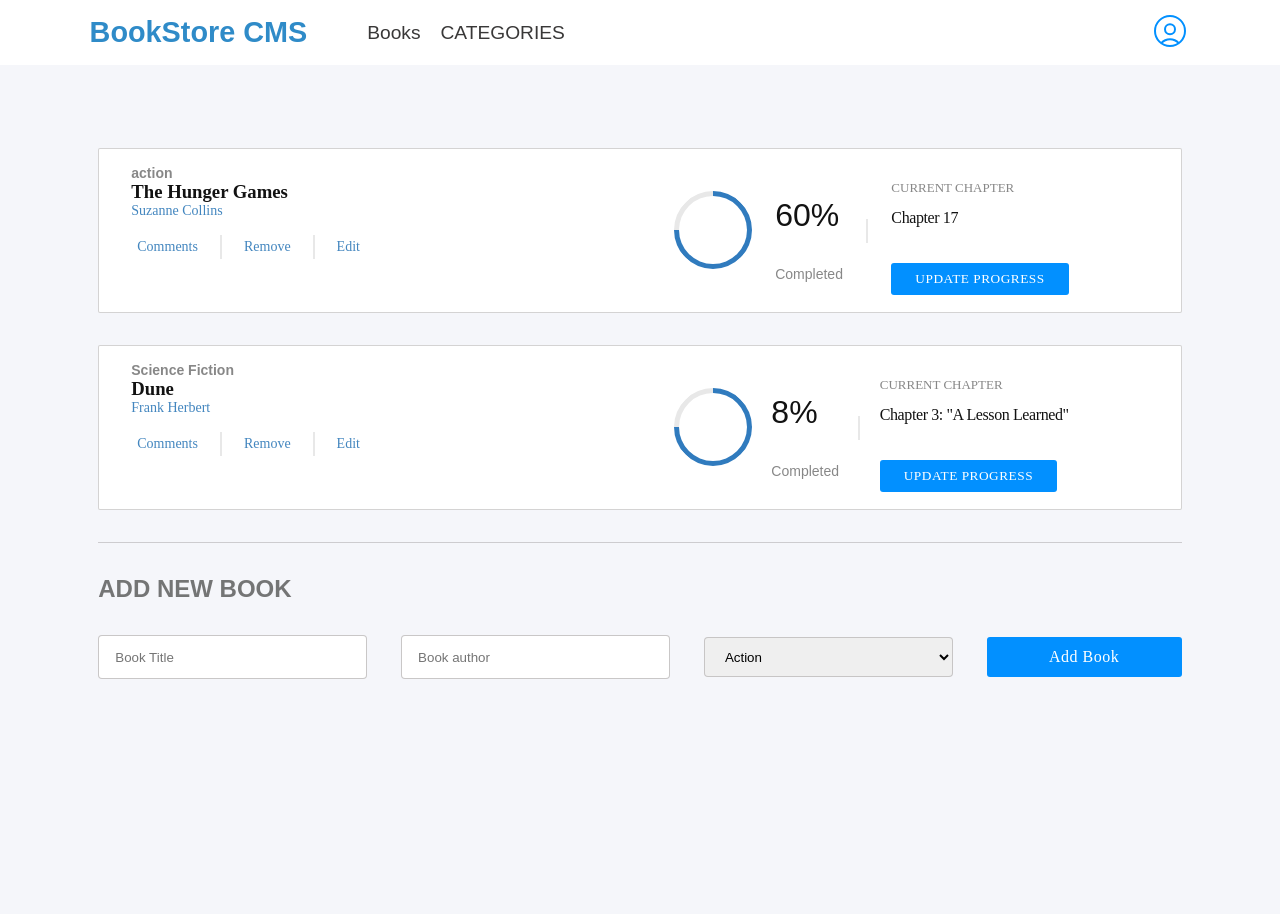
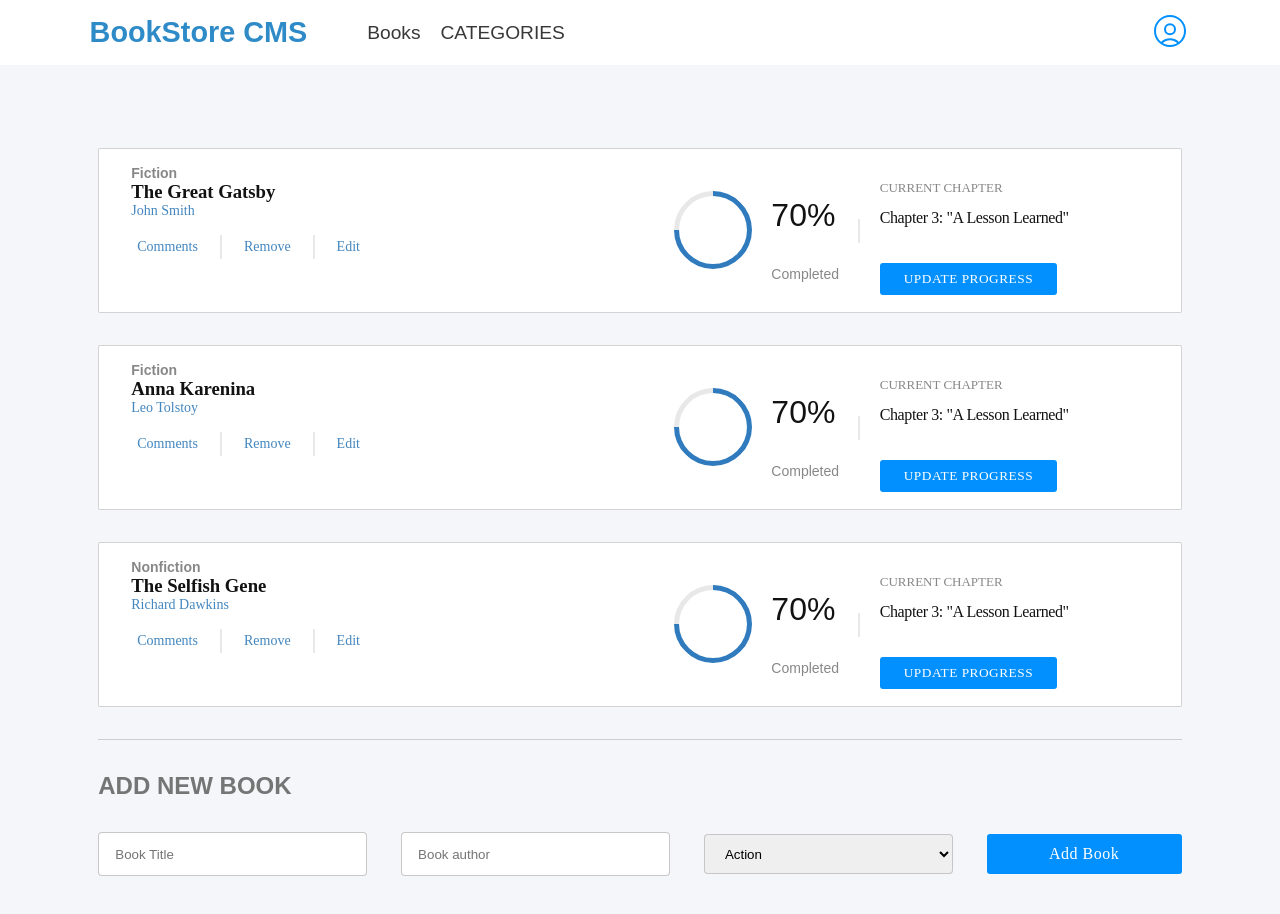
Before and after one commit to rahimialijan/BookList-App-React, a React (Create React App) app: page / in a window 1280 px wide. Shown: the top 914 px of the page. Before the commit the page ends 800 px from the top, so only its background shows below. Built offline with nearby package versions, Linux system fonts and the light colour scheme.

Commit message:
Add required changes according the rewier suggestion

```diff
--- a/src/components/form/form.jsx
+++ b/src/components/form/form.jsx
@@ -11,9 +11,6 @@ const Form = ({ booklength }) => {
     title: '',
     author: '',
     category: '',
-    status: 'Not Started',
-    progress: 0,
-    currentChapter: 'N/A',
   });
   const clearField = () => {
     setBook({
@@ -21,9 +18,6 @@ const Form = ({ booklength }) => {
       title: '',
       author: '',
       category: '',
-      status: 'Not Started',
-      progress: 0,
-      currentChapter: 'N/A',
     });
   };
 
--- a/src/components/home/bookLists.jsx
+++ b/src/components/home/bookLists.jsx
@@ -1,22 +1,23 @@
 const bookList = [
   {
-    id: '1',
-    category: 'action',
-    title: 'The Hunger Games',
-    author: 'Suzanne Collins',
-    status: 'Completed',
-    progress: 60,
-    currentChapter: 'Chapter 17',
+    item_id: 'item1',
+    title: 'The Great Gatsby',
+    author: 'John Smith',
+    category: 'Fiction',
   },
   {
-    id: '2',
-    category: 'Science Fiction',
-    title: 'Dune',
-    author: 'Frank Herbert',
-    status: 'Completed',
-    progress: 8,
-    currentChapter: 'Chapter 3: "A Lesson Learned"',
+    item_id: 'item2',
+    title: 'Anna Karenina',
+    author: 'Leo Tolstoy',
+    category: 'Fiction',
+  },
+  {
+    item_id: 'item3',
+    title: 'The Selfish Gene',
+    author: 'Richard Dawkins',
+    category: 'Nonfiction',
   },
 ];
+// Initial state:
 
 export default bookList;
--- a/src/components/home/cartItems.js
+++ b/src/components/home/cartItems.js
@@ -4,17 +4,11 @@ import { useDispatch } from 'react-redux';
 import { removeBook } from '../redux/books/booksSlice';
 
 const CartItems = ({
-  id,
-  category,
-  title,
-  author,
-  progress,
-  status,
-  currentChapter,
+  item_id: itemId, title, author, category,
 }) => {
   const dispatch = useDispatch();
   return (
-    <div key={id} className="book-list-container">
+    <div key={itemId} className="book-list-container">
       <div className="book-info">
         <h2 className="book-category">{category}</h2>
         <h3 className="book-title">{title}</h3>
@@ -27,7 +21,7 @@ const CartItems = ({
           <button
             type="button"
             className="book-action-button"
-            onClick={() => console.log(dispatch(removeBook(id)))}
+            onClick={() => dispatch(removeBook(itemId))}
           >
             Remove
           </button>
@@ -42,17 +36,16 @@ const CartItems = ({
           <div className="circular-progress" />
         </div>
         <div className="progress-stat">
-          <p className="percent-complete">
-            {progress}
-            %
-          </p>
-          <p className="completed">{status}</p>
+          <p className="percent-complete">70%</p>
+          <p className="completed">Completed</p>
         </div>
         <div className="vertical-line progress-line" />
         <div className="current-chapter-container">
           <div>
             <p className="current-chapter-label">CURRENT CHAPTER</p>
-            <p className="current-chapter">{currentChapter}</p>
+            <p className="current-chapter">
+              Chapter 3: &quot;A Lesson Learned&quot;
+            </p>
           </div>
           <div>
             <button className="primary-button" type="button">
--- a/src/index.css
+++ b/src/index.css
@@ -16,6 +16,7 @@ body {
   height: 65px;
   background-color: white;
   width: 100%;
+  z-index: 100;
 }
 
 .container {
```
